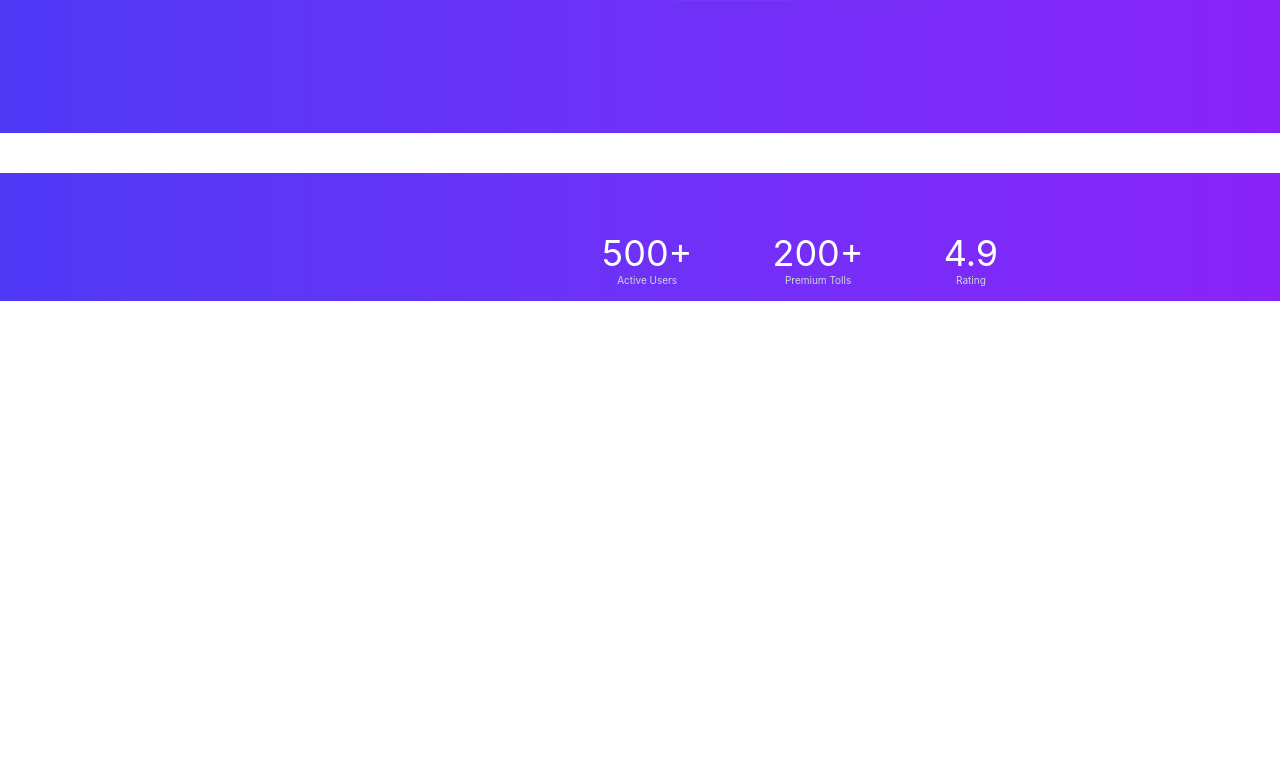
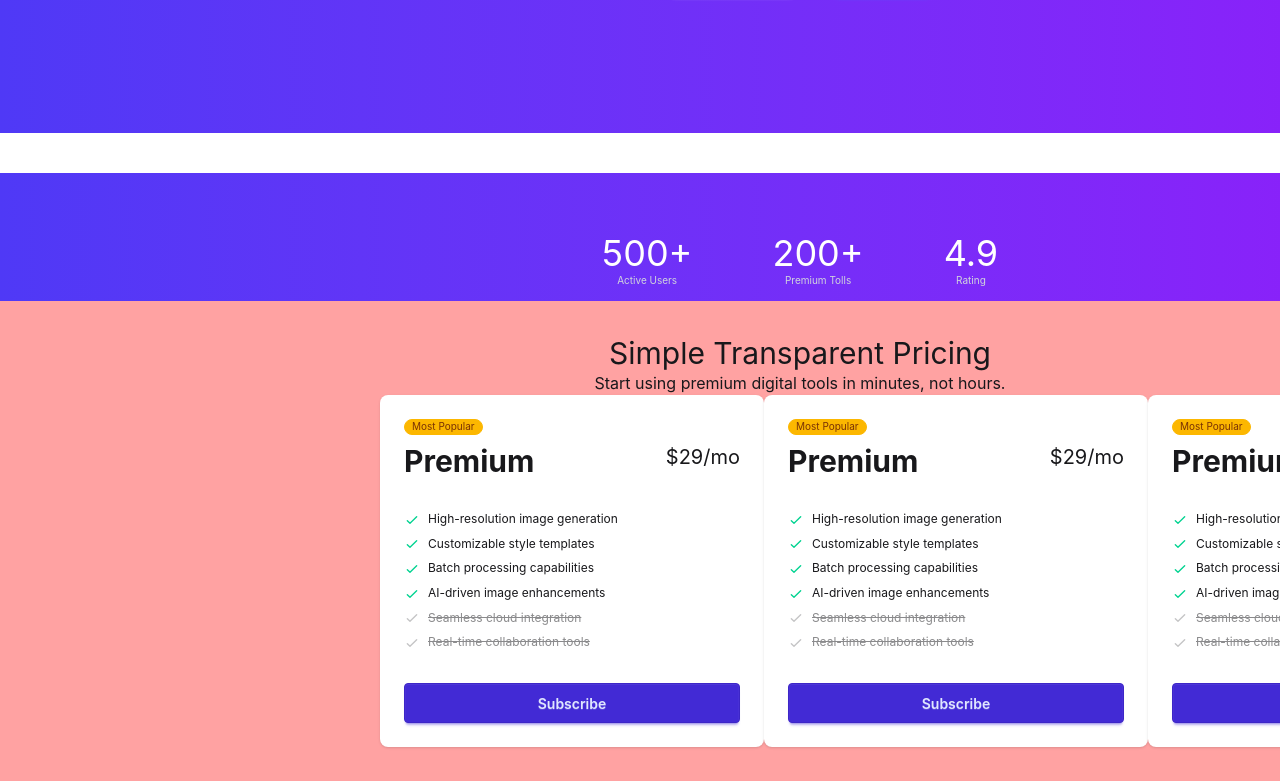
Before and after one commit to mir-abdullah-mahammad-lab/BPL-from-OfficePc, a React (Vite) app: page / in a window 1280 px wide. Shown: the part 3544-4325 px from the top of the page. Before the commit the page ends 3845 px from the top, so only its background shows below. Built offline with nearby package versions, Linux system fonts and the light colour scheme.

Commit message:
lastThirdSection

```diff
--- a/src/App.jsx
+++ b/src/App.jsx
@@ -6,6 +6,7 @@
 import Players from './HomePage/Players/Players'
 import MiddleSection from './Components/MiddleSection/MiddleSection'
 import ThirdSection from './ui/ThirdSection/ThirdSection'
+import LastThirdSection from './ui/LastThirdSection/LastThirdSection'
 
 const fetchPlayer = async() => {
   const res =  await fetch('/data.json').then(res => res.json())
@@ -30,6 +31,7 @@
 
     <MiddleSection></MiddleSection>
     <ThirdSection ></ThirdSection>
+    <LastThirdSection></LastThirdSection>
     </>
 
 
--- /dev/null
+++ b/src/ui/LastThirdSection/LastThirdSection.jsx
@@ -0,0 +1,138 @@
+import React from 'react';
+
+const LastThirdSection = () => {
+    return (
+        <div className='w-[100em] h-[30em] bg-red-300 aspect-auto flex flex-col item-centre justify-center'>
+           <div className='text-center aspect-auto'>
+                <h1 className='text-3xl'>Simple Transparent Pricing </h1>
+                <p>Start using premium digital tools in minutes, not hours.</p>
+           </div>
+           <div className='flex items-center container mx-auto '>
+               <div className='border-green-600 ml-55 aspect-auto'>
+                             <div className="card w-96 bg-base-100 shadow-sm">
+                                            <div className="card-body">
+                        <span className="badge badge-xs badge-warning">Most Popular</span>
+                        <div className="flex justify-between">
+                        <h2 className="text-3xl font-bold">Premium</h2>
+                        <span className="text-xl">$29/mo</span>
+                        </div>
+                        <ul className="mt-6 flex flex-col gap-2 text-xs">
+                        <li>
+                            <svg xmlns="http://www.w3.org/2000/svg" className="size-4 me-2 inline-block text-success" fill="none" viewBox="0 0 24 24" stroke="currentColor"><path strokeLinecap="round" strokeLinejoin="round" strokeWidth="2" d="M5 13l4 4L19 7" /></svg>
+                            <span>High-resolution image generation</span>
+                        </li>
+                        <li>
+                            <svg xmlns="http://www.w3.org/2000/svg" className="size-4 me-2 inline-block text-success" fill="none" viewBox="0 0 24 24" stroke="currentColor"><path strokeLinecap="round" strokeLinejoin="round" strokeWidth="2" d="M5 13l4 4L19 7" /></svg>
+                            <span>Customizable style templates</span>
+                        </li>
+                        <li>
+                            <svg xmlns="http://www.w3.org/2000/svg" className="size-4 me-2 inline-block text-success" fill="none" viewBox="0 0 24 24" stroke="currentColor"><path strokeLinecap="round" strokeLinejoin="round" strokeWidth="2" d="M5 13l4 4L19 7" /></svg>
+                            <span>Batch processing capabilities</span>
+                        </li>
+                        <li>
+                            <svg xmlns="http://www.w3.org/2000/svg" className="size-4 me-2 inline-block text-success" fill="none" viewBox="0 0 24 24" stroke="currentColor"><path strokeLinecap="round" strokeLinejoin="round" strokeWidth="2" d="M5 13l4 4L19 7" /></svg>
+                            <span>AI-driven image enhancements</span>
+                        </li>
+                        <li className="opacity-50">
+                            <svg xmlns="http://www.w3.org/2000/svg" className="size-4 me-2 inline-block text-base-content/50" fill="none" viewBox="0 0 24 24" stroke="currentColor"><path strokeLinecap="round" strokeLinejoin="round" strokeWidth="2" d="M5 13l4 4L19 7" /></svg>
+                            <span className="line-through">Seamless cloud integration</span>
+                        </li>
+                        <li className="opacity-50">
+                            <svg xmlns="http://www.w3.org/2000/svg" className="size-4 me-2 inline-block text-base-content/50" fill="none" viewBox="0 0 24 24" stroke="currentColor"><path strokeLinecap="round" strokeLinejoin="round" strokeWidth="2" d="M5 13l4 4L19 7" /></svg>
+                            <span className="line-through">Real-time collaboration tools</span>
+                        </li>
+                        </ul>
+                        <div className="mt-6">
+                        <button className="btn btn-primary btn-block">Subscribe</button>
+                        </div>
+                    </div>
+                    </div>
+           </div>
+           <div className=''>
+                <div className="card w-96 bg-base-100 shadow-sm">
+  <div className="card-body">
+    <span className="badge badge-xs badge-warning">Most Popular</span>
+    <div className="flex justify-between">
+      <h2 className="text-3xl font-bold">Premium</h2>
+      <span className="text-xl">$29/mo</span>
+    </div>
+    <ul className="mt-6 flex flex-col gap-2 text-xs">
+      <li>
+        <svg xmlns="http://www.w3.org/2000/svg" className="size-4 me-2 inline-block text-success" fill="none" viewBox="0 0 24 24" stroke="currentColor"><path strokeLinecap="round" strokeLinejoin="round" strokeWidth="2" d="M5 13l4 4L19 7" /></svg>
+        <span>High-resolution image generation</span>
+      </li>
+      <li>
+        <svg xmlns="http://www.w3.org/2000/svg" className="size-4 me-2 inline-block text-success" fill="none" viewBox="0 0 24 24" stroke="currentColor"><path strokeLinecap="round" strokeLinejoin="round" strokeWidth="2" d="M5 13l4 4L19 7" /></svg>
+        <span>Customizable style templates</span>
+      </li>
+      <li>
+        <svg xmlns="http://www.w3.org/2000/svg" className="size-4 me-2 inline-block text-success" fill="none" viewBox="0 0 24 24" stroke="currentColor"><path strokeLinecap="round" strokeLinejoin="round" strokeWidth="2" d="M5 13l4 4L19 7" /></svg>
+        <span>Batch processing capabilities</span>
+      </li>
+      <li>
+        <svg xmlns="http://www.w3.org/2000/svg" className="size-4 me-2 inline-block text-success" fill="none" viewBox="0 0 24 24" stroke="currentColor"><path strokeLinecap="round" strokeLinejoin="round" strokeWidth="2" d="M5 13l4 4L19 7" /></svg>
+        <span>AI-driven image enhancements</span>
+      </li>
+      <li className="opacity-50">
+        <svg xmlns="http://www.w3.org/2000/svg" className="size-4 me-2 inline-block text-base-content/50" fill="none" viewBox="0 0 24 24" stroke="currentColor"><path strokeLinecap="round" strokeLinejoin="round" strokeWidth="2" d="M5 13l4 4L19 7" /></svg>
+        <span className="line-through">Seamless cloud integration</span>
+      </li>
+      <li className="opacity-50">
+        <svg xmlns="http://www.w3.org/2000/svg" className="size-4 me-2 inline-block text-base-content/50" fill="none" viewBox="0 0 24 24" stroke="currentColor"><path strokeLinecap="round" strokeLinejoin="round" strokeWidth="2" d="M5 13l4 4L19 7" /></svg>
+        <span className="line-through">Real-time collaboration tools</span>
+      </li>
+    </ul>
+    <div className="mt-6">
+      <button className="btn btn-primary btn-block">Subscribe</button>
+    </div>
+  </div>
+</div>
+           </div>
+           <div className=''>
+            <div className="card w-96 bg-base-100 shadow-sm">
+  <div className="card-body">
+    <span className="badge badge-xs badge-warning">Most Popular</span>
+    <div className="flex justify-between">
+      <h2 className="text-3xl font-bold">Premium</h2>
+      <span className="text-xl">$29/mo</span>
+    </div>
+    <ul className="mt-6 flex flex-col gap-2 text-xs">
+      <li>
+        <svg xmlns="http://www.w3.org/2000/svg" className="size-4 me-2 inline-block text-success" fill="none" viewBox="0 0 24 24" stroke="currentColor"><path strokeLinecap="round" strokeLinejoin="round" strokeWidth="2" d="M5 13l4 4L19 7" /></svg>
+        <span>High-resolution image generation</span>
+      </li>
+      <li>
+        <svg xmlns="http://www.w3.org/2000/svg" className="size-4 me-2 inline-block text-success" fill="none" viewBox="0 0 24 24" stroke="currentColor"><path strokeLinecap="round" strokeLinejoin="round" strokeWidth="2" d="M5 13l4 4L19 7" /></svg>
+        <span>Customizable style templates</span>
+      </li>
+      <li>
+        <svg xmlns="http://www.w3.org/2000/svg" className="size-4 me-2 inline-block text-success" fill="none" viewBox="0 0 24 24" stroke="currentColor"><path strokeLinecap="round" strokeLinejoin="round" strokeWidth="2" d="M5 13l4 4L19 7" /></svg>
+        <span>Batch processing capabilities</span>
+      </li>
+      <li>
+        <svg xmlns="http://www.w3.org/2000/svg" className="size-4 me-2 inline-block text-success" fill="none" viewBox="0 0 24 24" stroke="currentColor"><path strokeLinecap="round" strokeLinejoin="round" strokeWidth="2" d="M5 13l4 4L19 7" /></svg>
+        <span>AI-driven image enhancements</span>
+      </li>
+      <li className="opacity-50">
+        <svg xmlns="http://www.w3.org/2000/svg" className="size-4 me-2 inline-block text-base-content/50" fill="none" viewBox="0 0 24 24" stroke="currentColor"><path strokeLinecap="round" strokeLinejoin="round" strokeWidth="2" d="M5 13l4 4L19 7" /></svg>
+        <span className="line-through">Seamless cloud integration</span>
+      </li>
+      <li className="opacity-50">
+        <svg xmlns="http://www.w3.org/2000/svg" className="size-4 me-2 inline-block text-base-content/50" fill="none" viewBox="0 0 24 24" stroke="currentColor"><path strokeLinecap="round" strokeLinejoin="round" strokeWidth="2" d="M5 13l4 4L19 7" /></svg>
+        <span className="line-through">Real-time collaboration tools</span>
+      </li>
+    </ul>
+    <div className="mt-6">
+      <button className="btn btn-primary btn-block">Subscribe</button>
+    </div>
+  </div>
+</div>
+
+           </div>
+           </div>
+
+        </div>
+    );
+};
+
+export default LastThirdSection;
```
